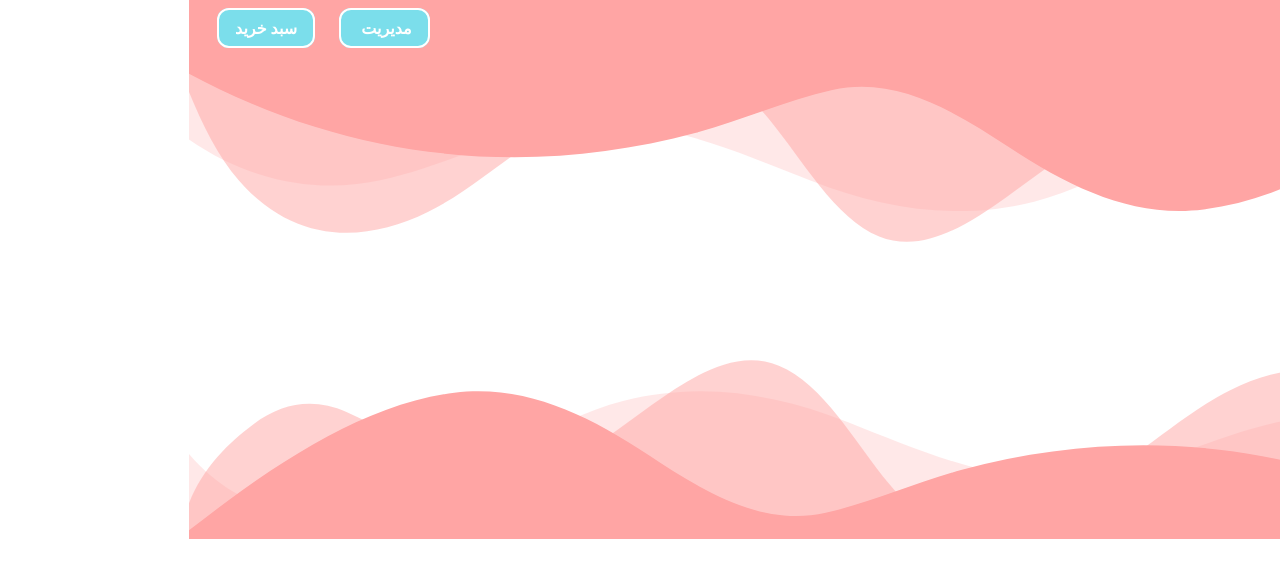
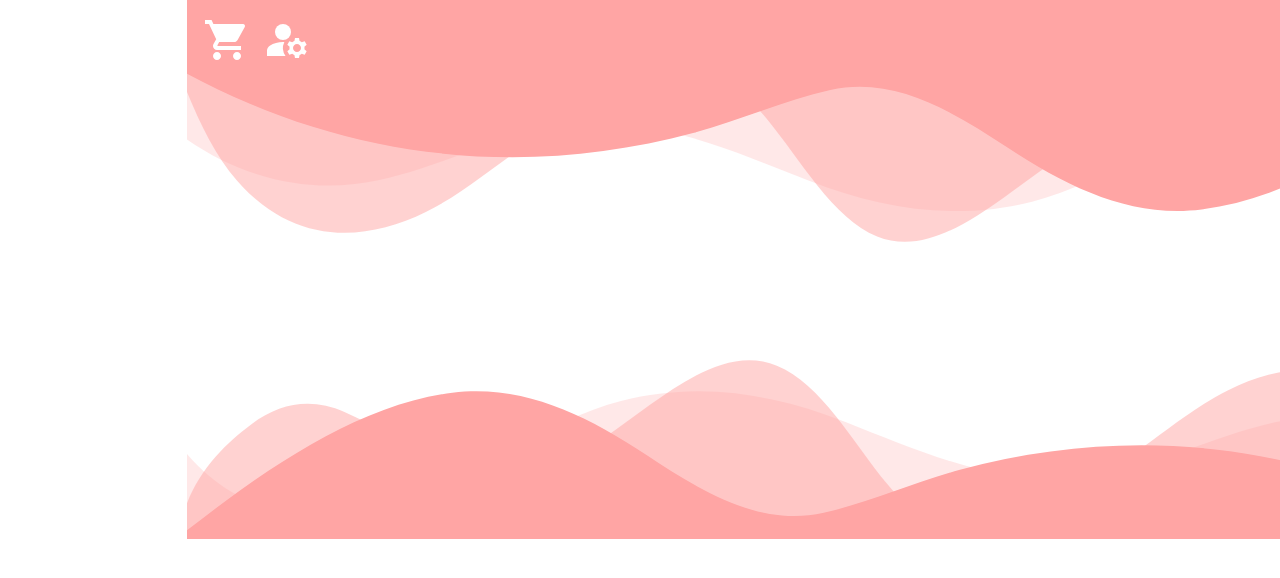
Before and after one commit to sima-ziyaei/onlineShop-project-reactJs, a React (Create React App) app: page / in a window 1280 px wide. Shown: the top 578 px of the page. Built offline with nearby package versions, Linux system fonts and the light colour scheme.

Commit message:
complete style

```diff
--- a/src/Layout/Navbar.js
+++ b/src/Layout/Navbar.js
@@ -2,8 +2,10 @@ import { NavLink, Link } from 'react-router-dom';
 import '../styles/navbar.css';
 import { useContext } from 'react';
 import { Context } from '../Contexts/Context'
+import {MdShoppingCart} from 'react-icons/md';
+import {MdManageAccounts} from 'react-icons/md';
 
-
+//className='bg-[#7bdeeb] rounded-xl px-4 w-[100px] m-3 h-24 border-2 border-white text-white font-semibold p-2 hover:text-[#7bdeeb] hover:border-[#7bdeeb] hover:bg-white'
 
 const Navbar = () => {
     const { changeNav, setChangeNav } = useContext(Context);
@@ -13,9 +15,9 @@ const Navbar = () => {
             <nav className='navbar'>
                 <div className='bg-[#ffa5a4] w-[100%] h-16 p-4 flex justify-between'>
                     <NavLink className='w-16 h-16 text-center z-20 p-4 rounded-[50%] bg-[#7bdeeb] text-white border-2 border-white font-bold' to='/'  >لوگو</NavLink>
-                    <div>
-                        <NavLink to='manageform' className='bg-[#7bdeeb] rounded-xl px-4 w-[100px] m-3 h-24 border-2 border-white text-white font-semibold p-2 hover:text-[#7bdeeb] hover:border-[#7bdeeb] hover:bg-white' > مدیریت </NavLink>
-                        <NavLink to='cart' className='bg-[#7bdeeb] rounded-xl px-4 w-[100px] m-3 h-24 border-2 border-white text-white font-semibold p-2 hover:text-[#7bdeeb] hover:border-[#7bdeeb] hover:bg-white'> سبد خرید</NavLink>
+                    <div className='flex'>
+                        <NavLink to='manageform' className='ml-3 text-5xl text-white hover:text-[#7bdeeb]' > <MdManageAccounts /> </NavLink>
+                        <NavLink to='cart' className='text-5xl text-white hover:text-[#7bdeeb]'>  <MdShoppingCart /> </NavLink>
 
                     </div>
                 </div>
```
